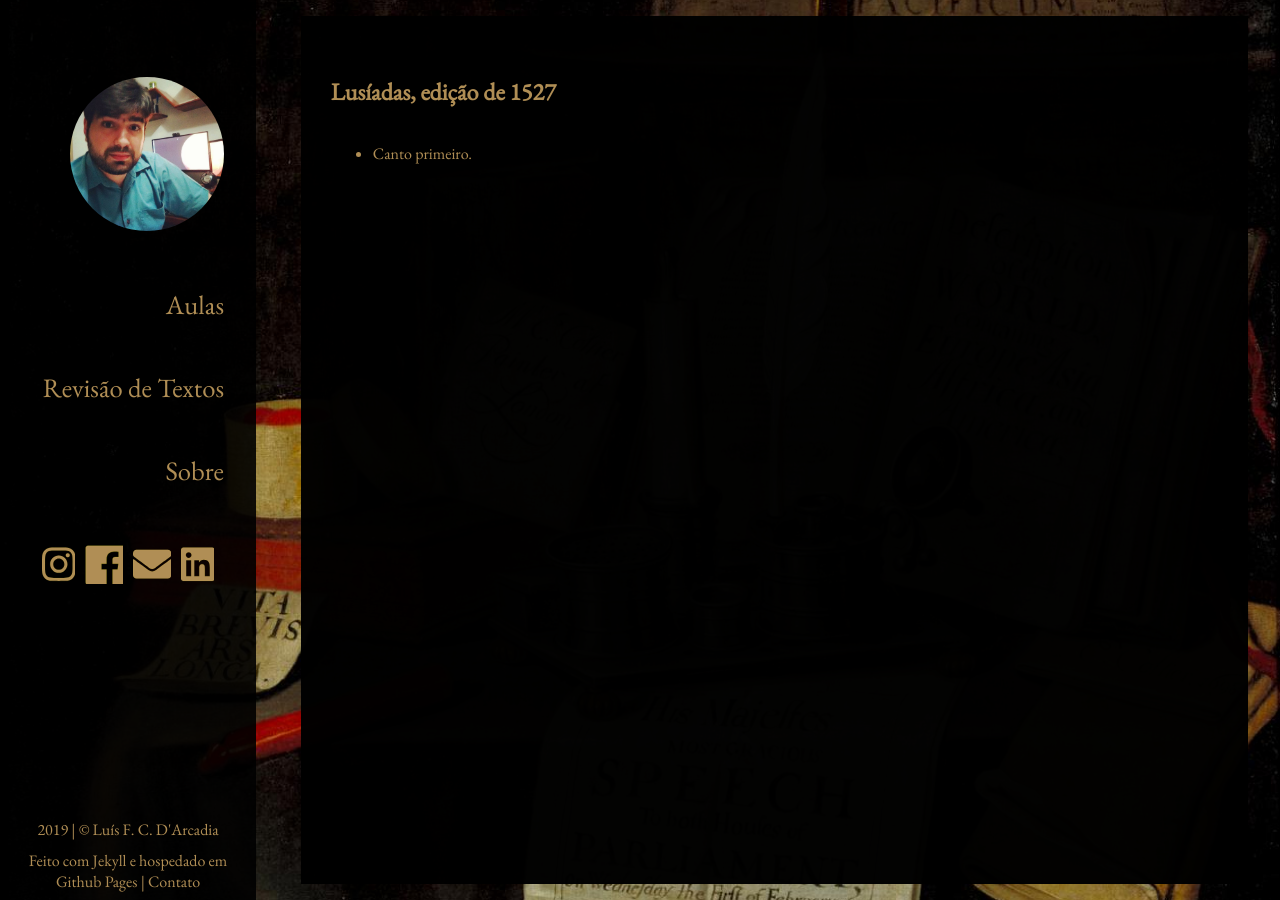
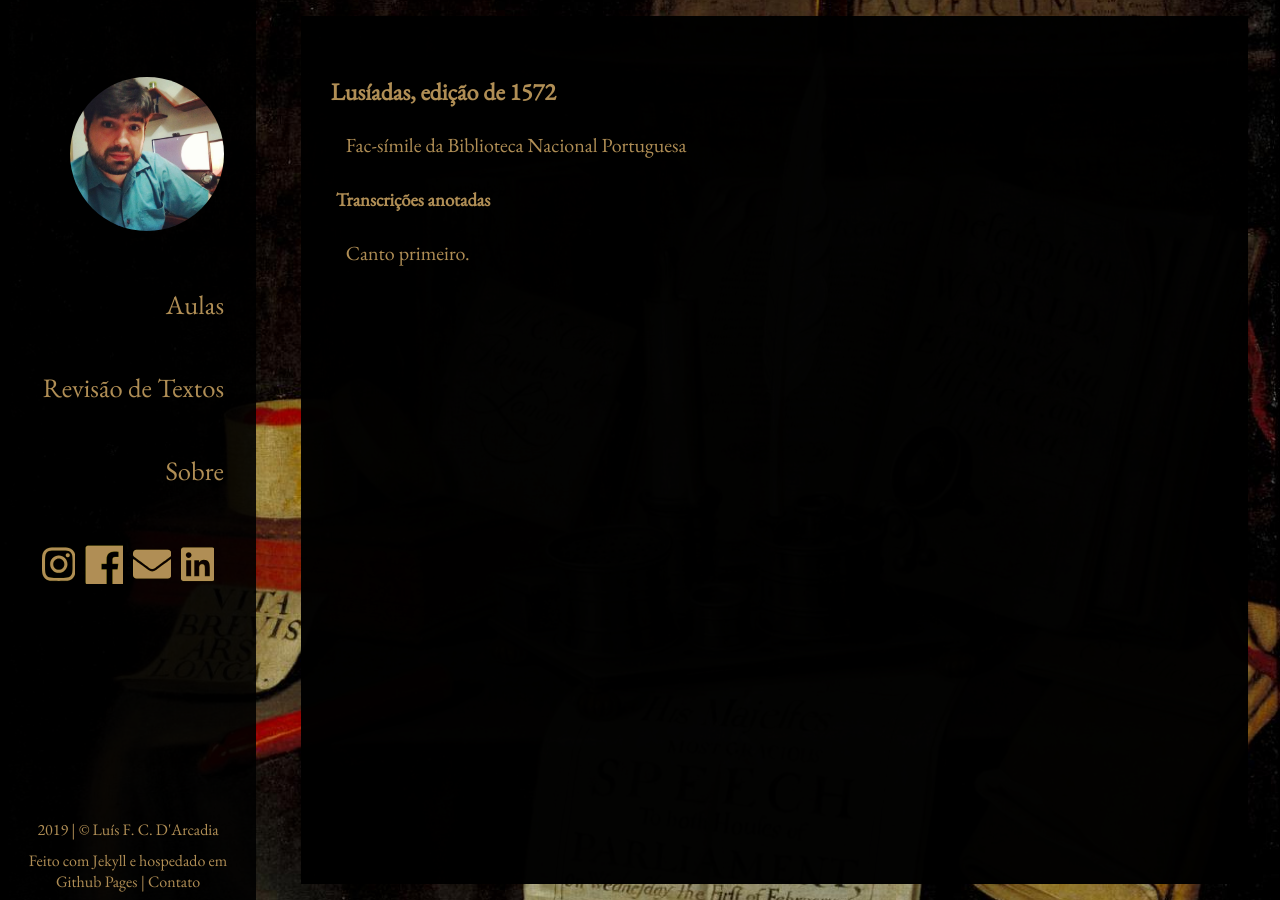
Before and after one commit to luisdarcadia/luisdarcadia.github.io, a Jekyll site: the page built from pages/lusiadas.html, in a window 1280 px wide. Built offline with Jekyll 4.4.1, drawn with Linux system fonts in a browser that asks for light colours; nearby versions of some CDN libraries.

Commit message:
lusiadas

```diff
--- a/pages/lusiadas.html
+++ b/pages/lusiadas.html
@@ -1,12 +1,14 @@
 ---
 layout: page
-title: "Lusíadas, edição de 1527"
+title: "Lusíadas, edição de 1572"
 permalink: /lusiadas
 background: lusiadas
 ---
 
-    <ul class="post-list">
+<p><a href="http://purl.pt/1/4/cam-3-p_PDF/cam-3-p_PDF_24-C-R0150/cam-3-p_0000_capa-capa_t24-C-R0150.pdf">Fac-símile da Biblioteca Nacional Portuguesa </a></p>
+
+<h2>Transcrições anotadas</h2>
+
       {% for canto in site.lusiadas %}
-      <li><a href="{{canto.url}}">{{canto.title}}</a></li>
+      <p><a href="{{canto.url}}">{{canto.title}}</a></p>
       {% endfor %}
-    </ul>
```
Also changed, not shown: pages/includes/bio.md (+0 -2 lines).
